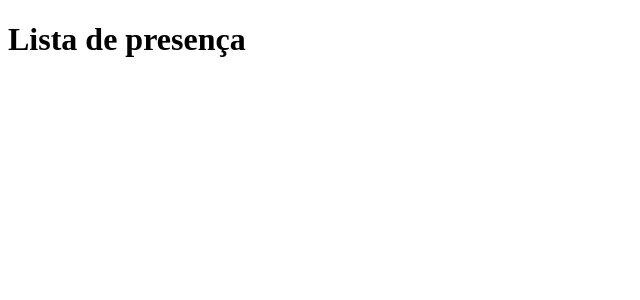
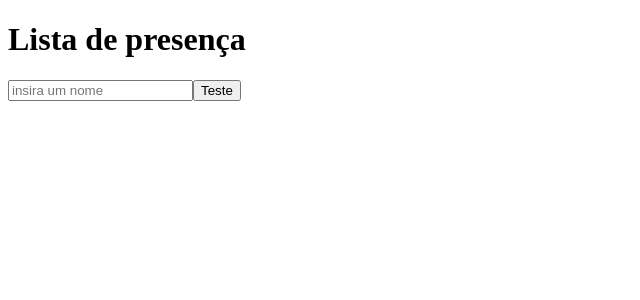
Before and after one commit to ReinaldoARamos/reactapp, a React (Vite) app in the folder reactapp/: page / in a window 1280 px wide. Shown: the top 300 px of the page, without its empty margins (0-640 px from the left). Built offline with nearby package versions, Linux system fonts and the light colour scheme.

Commit message:
adicionando o fragmente para retornar divertos elementos no retorno

```diff
--- a/reactapp/src/pages/home.jsx
+++ b/reactapp/src/pages/home.jsx
@@ -2,7 +2,12 @@ function home() {
 
 
   return (
-    <h1>Lista de presença</h1>
+    <>
+     <h1>Lista de presença</h1>
+     <input type="text" placeholder="insira um nome"/>
+     <button>Teste</button>
+    </>
+
   )
 }
 
```
